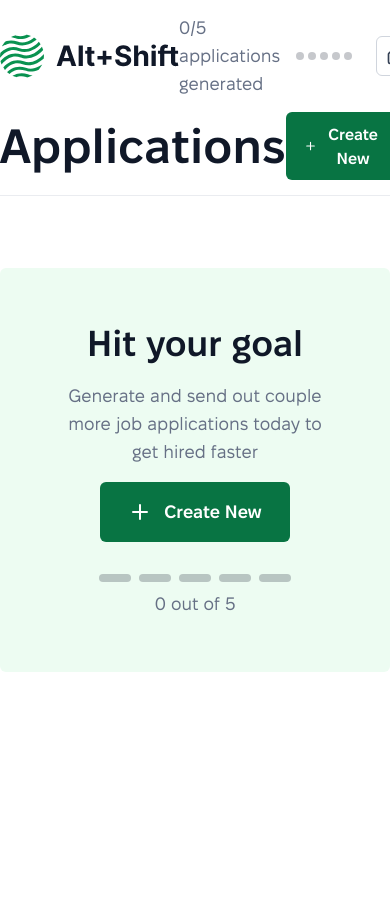
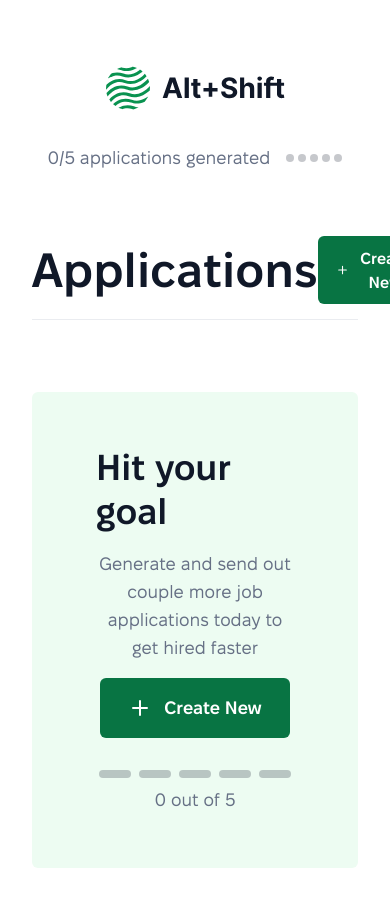
Before and after one commit to ilatovsky/alt-shift, a React (Vite) app: page /applications in a window 390 px wide. Shown: the top 900 px of the page. Before the commit the page ends 844 px from the top, so only its background shows below. Built offline with nearby package versions, Linux system fonts and the light colour scheme.

Commit message:
attempt to responsive layout on applications list page

```diff
--- a/src/components/header/index.module.css
+++ b/src/components/header/index.module.css
@@ -1,13 +1,34 @@
 .header {
+  @media (max-width: 1280px) {
+    padding: var(--space-lg);
+    position: sticky;
+    top: 0;
+    z-index: 100;
+    background-color: #fff;
+  }
+
   & .nav {
     display: flex;
     justify-content: space-between;
     align-items: stretch;
     height: 48px;
 
+    @media (max-width: 768px) {
+      flex-direction: column;
+      align-items: center;
+      height: auto;
+      gap: var(--space-md);
+    }
+
     & .logo {
       & img {
         height: 100%;
+      }
+      @media (max-width: 768px) {
+        align-self: center;
+        & img {
+          height: 48px;
+        }
       }
     }
 
@@ -15,6 +36,12 @@
       display: flex;
       gap: 24px;
       align-items: center;
+
+      @media (max-width: 768px) {
+        & a {
+          display: none;
+        }
+      }
     }
   }
 }
--- a/src/pages/applications-list/index.module.css
+++ b/src/pages/applications-list/index.module.css
@@ -2,6 +2,10 @@
   display: flex;
   flex-direction: column;
   gap: var(--space-md);
+
+  @media (max-width: 1280px) {
+    padding: 0 var(--space-lg);
+  }
 
   & .header {
     display: flex;
@@ -9,17 +13,6 @@
     align-items: center;
     padding-bottom: var(--space-sm);
     position: relative;
-
-    &::after {
-      content: "";
-      display: block;
-      width: 100%;
-      height: 1px;
-      background-color: var(--color-border);
-      position: absolute;
-      bottom: 0;
-      left: 0;
-    }
 
     &::after {
       content: "";
@@ -43,6 +36,10 @@
       grid-template-columns: 1fr 1fr;
       gap: var(--space-sm);
       row-gap: var(--space-md);
+
+      @media (max-width: 1280px) {
+        grid-template-columns: 1fr;
+      }
     }
   }
 }
```
